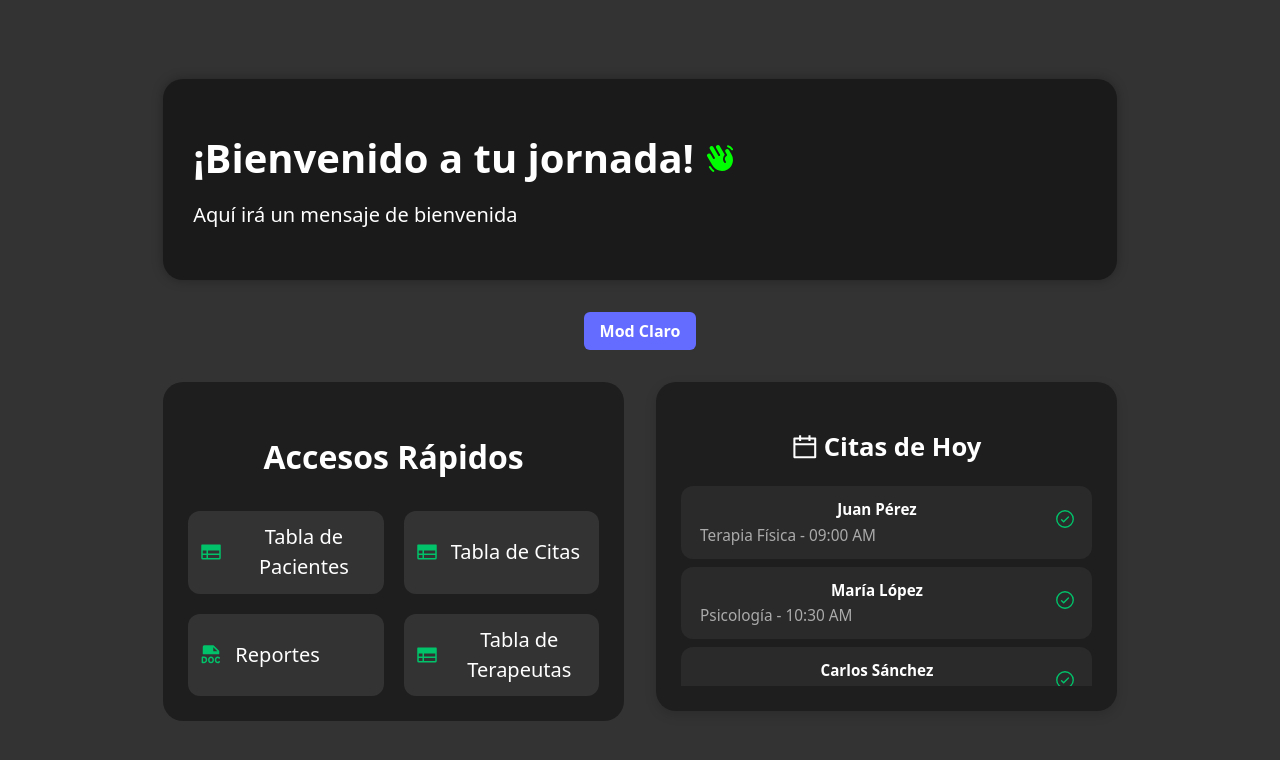
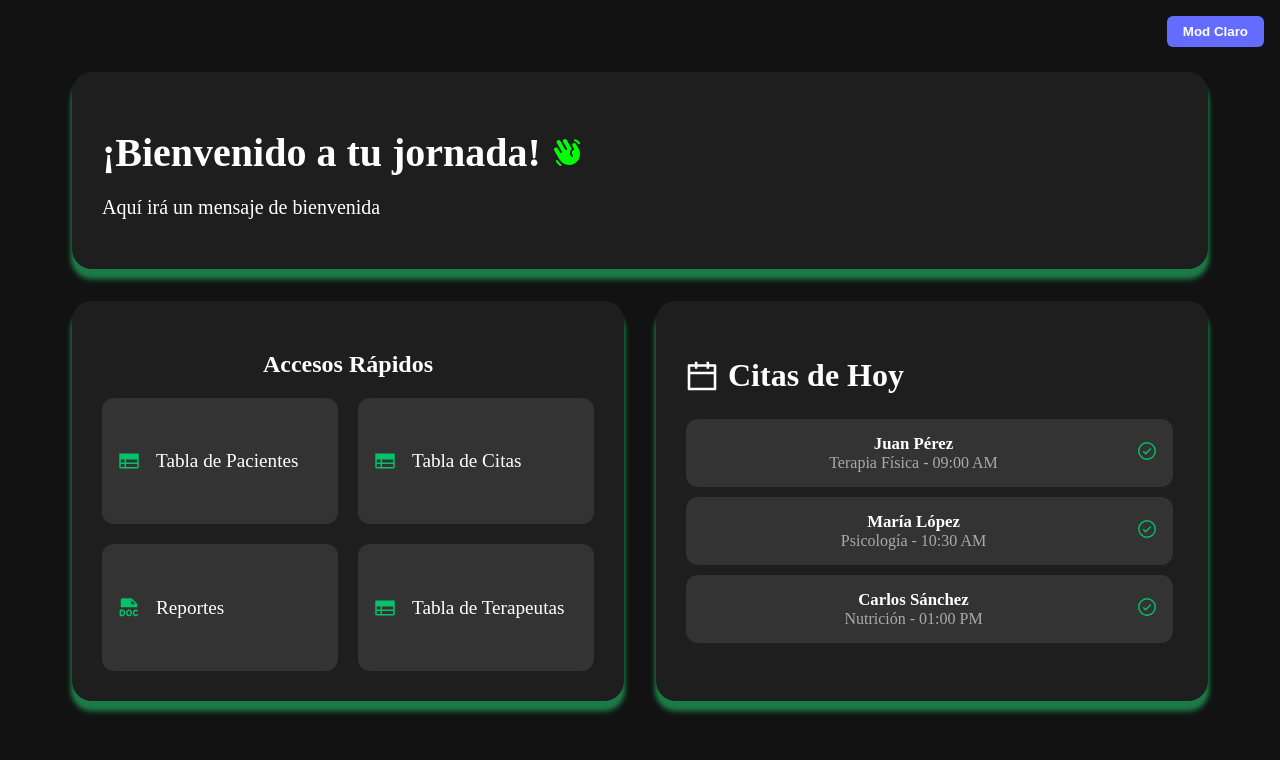
Before and after one commit to REFLEXO-PERU-V3/Reflexo.V3, a React (Vite) app in the folder Reflexo-V3/: page /Inicio/reportes in a window 1280 px wide. Shown: the top 760 px of the page. Built offline with nearby package versions, Linux system fonts and the light colour scheme.

Commit message:
Update styles and unify dark/light theme on dashboard

```diff
--- a/Reflexo-V3/src/features/home/ui/homeComponents/QuickAccess.jsx
+++ b/Reflexo-V3/src/features/home/ui/homeComponents/QuickAccess.jsx
@@ -35,7 +35,7 @@ const QuickAccess = () => {
 
   return (
     <div className={styles.container}>
-      <h2 className={styles.title}>Accesos Rápidos</h2>
+      <h2 className="cuadro">Accesos Rápidos</h2>
       <div className={styles.grid}>
         {quickLinks.map((link, index) => (
           <button
--- a/Reflexo-V3/src/features/home/ui/homeComponents/QuickAccess.module.css
+++ b/Reflexo-V3/src/features/home/ui/homeComponents/QuickAccess.module.css
@@ -1,67 +1,56 @@
 .container {
   flex: 1;
-
+  padding: 30px; /* más grande que antes */
+  border-radius: 20px;
   box-sizing: border-box;
-    width: 100%;
-    padding: 25px;
-    border-radius: 20px;
-
-    background-color: #1E1E1E;
+  background-color: var(--bg-card);
+  color: var(--text-primary);
+   box-shadow:
+    0 10px 6px #1b7b46,   /* menos alto y menos difuso */
+    0 7px 4px #1b7b46;     /* menos alto y menos difuso */
+  transition: all 0.3s ease;
+  min-height: 400px; /* más alto que antes */
+  display: flex;
+  flex-direction: column;
 }
 
 .title {
-    margin-bottom: 30px;
-    font-size: clamp(1.5rem, 2.5vw, 2rem);
+  margin-bottom: 25px;
   font-weight: bold;
-    color: white;
+  font-size: clamp(1.4rem, 3vw, 2rem); /* más grande */
 }
 
 .grid {
   display: grid;
   grid-template-columns: repeat(2, minmax(160px, 1fr));
-    gap: clamp(10px, 2vw, 20px);
+  gap: 20px;
+  flex: 1;
 }
 
 .card {
-    all: unset; /* Elimina estilos por defecto del botón */
-
-    cursor: pointer;
-
+  all: unset;
   display: flex;
   align-items: center;
-
-    box-sizing: border-box;
-    min-height: 50px; /* Altura mínima consistente */
-    padding: clamp(0.4rem, 2.5vw, 0.7rem);
+  padding: 15px; /* más grande */
   border-radius: 12px;
-
-    font-size: clamp(0.9rem, 2.2vw, 1.25rem);
+  cursor: pointer;
   font-weight: 500;
-    color: white;
-
-    background-color: #333333;
-
+  font-size: clamp(1rem, 2.5vw, 1.2rem);
+  color: var(--text-primary);
+  background-color: var(--bg-quaternary);
+  box-shadow: none;
   transition: all 0.3s ease;
 }
 
 .card:hover {
   transform: translateY(-2px);
-    background-color: #2a2a2a;
-    box-shadow: 0 4px 8px rgba(0, 0, 0, 0.1);
-}
-
-.card:active {
-    transform: translateY(0);
-}
-
-.card:focus-visible {
-    outline: 2px solid #00c36a;
-    outline-offset: 2px;
+  background-color: var(--bg-hover);
+  box-shadow: 0 6px 12px rgba(0,0,0,0.2);
 }
 
 .icon {
   flex-shrink: 0;
-    margin-right: 12px;
+  margin-right: 15px;
   color: #00c36a;
 }
 
@@ -69,13 +58,4 @@
   .grid {
     grid-template-columns: 1fr;
   }
-
-    .card {
-        padding: 0.7rem;
 }
-}
-
-.quickAccessCard {
-  background-color: var(--bg-quaternary);
-  color: var(--text-primary);
-}
--- a/Reflexo-V3/src/features/home/ui/homeComponents/ThemeToggle.jsx
+++ b/Reflexo-V3/src/features/home/ui/homeComponents/ThemeToggle.jsx
@@ -4,7 +4,13 @@ const ThemeToggle = () => {
   const [isDark, setIsDark] = useState(true);
 
   useEffect(() => {
-    document.body.style.backgroundColor = isDark ? "#333333" : "#ffffff";
+    if (isDark) {
+      document.body.classList.add("dark");
+      document.body.classList.remove("light");
+    } else {
+      document.body.classList.add("light");
+      document.body.classList.remove("dark");
+    }
   }, [isDark]);
 
   const toggleBackground = () => {
@@ -14,14 +20,16 @@ const ThemeToggle = () => {
   return (
     <button
       style={{
+        position: "fixed",
+        top: "1rem",
+        right: "1rem",
         padding: "0.5rem 1rem",
+        border: "none",
         borderRadius: "6px",
-        border: "none",
         cursor: "pointer",
         backgroundColor: "#646cff",
         color: "white",
         fontWeight: "bold",
-        marginTop: "2rem",
       }}
       onClick={toggleBackground}
     >
--- a/Reflexo-V3/src/features/home/ui/homeComponents/ThemeToggle.module.css
+++ b/Reflexo-V3/src/features/home/ui/homeComponents/ThemeToggle.module.css
@@ -7,6 +7,11 @@
   color: white;
   font-weight: bold;
   transition: background-color 0.3s ease, color 0.3s ease;
+
+  /* 👇 mueve el botón sí o sí */
+  position: fixed;
+  top: 1rem;
+  right: 1rem;
 }
 
 .button:hover {
--- a/Reflexo-V3/src/features/home/ui/homeComponents/TodayAppointments.module.css
+++ b/Reflexo-V3/src/features/home/ui/homeComponents/TodayAppointments.module.css
@@ -1,148 +1,88 @@
 .container {
   flex: 1;
-
+  padding: 30px; /* más grande */
+  border-radius: 20px;
   box-sizing: border-box;
-    width: 100%;
-    min-width: 360px;
-    padding: clamp(15px, 3vw, 25px);
-    border-radius: 20px;
-
-    color: white;
-
-    background-color: #1E1E1E;
-    box-shadow: 0 4px 12px rgba(0, 0, 0, 0.15);
+  background-color: var(--bg-card);
+  color: var(--text-primary);
+  box-shadow:
+    0 10px 6px #1b7b46,   /* menos alto y menos difuso */
+    0 7px 4px #1b7b46;     /* menos alto y menos difuso */
+  transition: all 0.3s ease;
+  min-height: 400px; /* igual que QuickAccess */
+  display: flex;
+  flex-direction: column;
 }
 
 .title {
-    margin-bottom: 20px;
-    font-size: clamp(1.2rem, 2.5vw, 1.6rem);
+  margin-bottom: 25px;
   font-weight: bold;
-    color: #FFFFFF;
+  font-size: clamp(1.4rem, 3vw, 2rem); /* más grande */
+  display: flex;
+  align-items: center;
+  gap: 10px;
 }
 
 .scrollArea {
-    scrollbar-width: none;
-
+  flex: 1; /* ocupa el espacio restante */
+  max-height: 100%;
   overflow-y: auto;
-
-    box-sizing: border-box;
-    min-height: 200px;
-    max-height: 200px;
-
-    -ms-overflow-style: none;
-}
-
-.scrollArea::-webkit-scrollbar {
-    display: none;
-}
-
-.loadingContainer {
-    display: flex;
-    align-items: center;
-    justify-content: center;
-    height: 200px;
+  padding-right: 5px;
 }
 
 .appointment {
-    cursor: pointer;
-
   display: flex;
+  justify-content: space-between;
   align-items: center;
-    justify-content: space-between;
-
-    box-sizing: border-box;
-    min-width: 0;
-    margin-bottom: 0.5rem;
-    padding: 0.75rem 1rem;
-    border-left: 3px solid transparent;
+  padding: 15px; /* más grande */
   border-radius: 12px;
-
-    background-color: #2A2A2A;
-
-    transition: all 0.25s cubic-bezier(0.4, 0, 0.2, 1);
+  margin-bottom: 10px;
+  background-color: var(--bg-quaternary);
+  color: var(--text-primary);
+  transition: all 0.3s ease;
 }
 
 .appointment:hover {
   transform: translateY(-2px);
-    border-left-color: #00C36A;
-    background-color: #333333;
-    box-shadow: 0 4px 8px rgba(0, 0, 0, 0.1);
-}
-
-.appointment:active {
-    transform: translateY(0);
+  background-color: var(--bg-hover);
+  box-shadow: 0 4px 8px rgba(0,0,0,0.2); /* también más suave */
 }
 
 .appointmentContent {
-    overflow: hidden;
   flex: 1;
   min-width: 0;
 }
 
 .name {
-    overflow: hidden;
-
-    margin-bottom: 0.15rem;
-
-    font-size: 0.95rem;
   font-weight: 600;
-    color: #FFFFFF;
-    text-overflow: ellipsis;
-    white-space: nowrap;
+  font-size: 1.05rem;
 }
 
 .details {
-    overflow: hidden;
-    display: flex;
-    gap: 0.5rem;
-    align-items: center;
-
-    font-size: 0.96rem;
-    color: #AAAAAA;
-    text-overflow: ellipsis;
-    white-space: nowrap;
+  font-size: 1rem;
+  color: var(--text-secondary);
 }
 
 .check {
-    flex-shrink: 0;
-    color: #00C36A;
-    transition: transform 0.2s ease;
-}
-
-.check svg {
-    width: 22px;
-    height: 22px;
-}
-
-.appointment:hover .check {
-    transform: scale(1.05);
+  margin-left: 10px;
 }
 
 .emptyState {
   display: flex;
+  justify-content: center;
   align-items: center;
-    justify-content: center;
-
-    box-sizing: border-box;
-    height: 200px;
+  flex: 1;
+  color: var(--text-secondary);
 }
 
-/* Responsive */
-@media (max-width: 768px) {
+@media screen and (max-width: 600px) {
   .appointment {
-        padding: 0.65rem 0.85rem;
+    flex-direction: column;
+    align-items: flex-start;
   }
 
-    .name {
-        font-size: 0.8rem;
-    }
-
-    .details {
-        font-size: 0.65rem;
-    }
-
-    .check svg {
-        width: 20px;
-        height: 20px;
+  .check {
+    margin-left: 0;
+    margin-top: 8px;
   }
 }
--- a/Reflexo-V3/src/features/home/ui/homeComponents/WelcomeBanner.module.css
+++ b/Reflexo-V3/src/features/home/ui/homeComponents/WelcomeBanner.module.css
@@ -1,31 +1,27 @@
 .banner {
   padding: clamp(16px, 5vw, 30px);
   border-radius: 20px;
-
   text-align: left;
-
-    background-color: #1a1a1a; /* Fondo fijo, oscuro */
-    color: white; /* Texto fijo en blanco */
-    box-shadow: 0 0 12px rgba(0, 0, 0, 0.3);
+  background-color: var(--bg-card);
+  color: var(--text-primary);
+  box-shadow:
+    0 10px 6px #1b7b46,   /* sombra más pequeña */
+    0 7px 4px #1b7b46;     /* sombra más pequeña */
 }
 
-/* Título adaptable */
 .title {
   display: flex;
   align-items: center;
-    gap: 10px; /* espacio entre el texto y el icono */
+  gap: 10px;
   flex-wrap: wrap;
-
   margin-bottom: 10px;
-
   font-size: clamp(1.5rem, 4vw, 2.5rem);
   font-weight: bold;
-    color: white;
+  color: var(--text-primary);
 }
 
-/* Versículo adaptable */
 .subtitle {
   flex-wrap: wrap;
   font-size: clamp(1rem, 2.5vw, 1.25rem);
-    color: white;
+  color: var(--text-primary);
 }
--- a/Reflexo-V3/src/index.css
+++ b/Reflexo-V3/src/index.css
@@ -1,68 +1,23 @@
-:root {
-  font-family: system-ui, Avenir, Helvetica, Arial, sans-serif;
-  line-height: 1.5;
-  font-weight: 400;
+body.dark {
+  background-color: #121212;
+  color: white;
 
-  color-scheme: light;
-  color: rgba(0, 0, 0, 0.87);
-  background-color: #ffffff;
-
-  font-synthesis: none;
-  text-rendering: optimizeLegibility;
-  -webkit-font-smoothing: antialiased;
-  -moz-osx-font-smoothing: grayscale;
+  /* Variables de color para el tema oscuro */
+  --bg-card: #1e1e1e;        /* Fondo de los cuadros principales */
+  --bg-quaternary: #333333;  /* Fondo de las tarjetas internas */
+  --bg-hover: #444444;        /* Fondo de las tarjetas al pasar el ratón */
+  --text-primary: white;
+  --text-secondary: #aaaaaa;
 }
 
-a {
-  font-weight: 500;
-  color: #646cff;
-  text-decoration: inherit;
+body.light {
+  background-color: #f0f2f5;
+  color: black;
+
+  /* Variables de color para el tema claro */
+  --bg-card: #ffffff;
+  --bg-quaternary: #f0f0f0;
+  --bg-hover: #e0e0e0;
+  --text-primary: black;
+  --text-secondary: #555555;
 }
-a:hover {
-  color: #535bf2;
-}
-
-body {
-  margin: 0;
-  display: flex;
-  place-items: center;
-  min-width: 320px;
-  min-height: 100vh;
-}
-
-h1 {
-  font-size: 3.2em;
-  line-height: 1.1;
-}
-
-button {
-  border-radius: 8px;
-  border: 1px solid transparent;
-  padding: 0.6em 1.2em;
-  font-size: 1em;
-  font-weight: 500;
-  font-family: inherit;
-  background-color: #f0f0f0;
-  color: #333333;
-  cursor: pointer;
-  transition: border-color 0.25s;
-}
-button:hover {
-  border-color: #646cff;
-}
-button:focus,
-button:focus-visible {
-  outline: 4px auto -webkit-focus-ring-color;
-}
-
-/* Tema claro aplicado globalmente */
-:root {
-  color: #213547;
-  background-color: #ffffff;
-}
-a:hover {
-  color: #747bff;
-}
-button {
-  background-color: #f9f9f9;
-}
```
Lines whose indentation alone changed are shown as unchanged.
